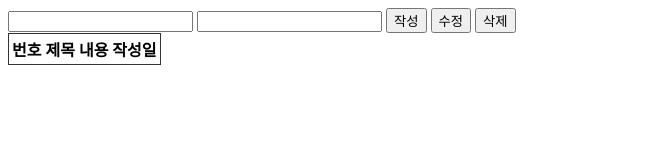
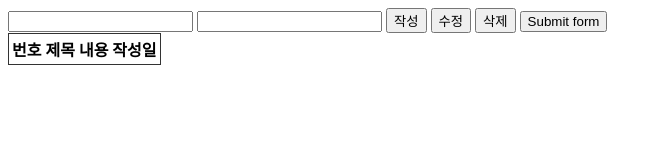
Before and after one commit to tkdlxm457/javascript_crud, a plain HTML site: page index.html in a window 1280 px wide. Shown: the whole page, without its empty margins (0-662 px from the left). Drawn offline with Linux system fonts and the light colour scheme; no server answers.

Commit message:
add read

```diff
--- a/index.html
+++ b/index.html
@@ -10,12 +10,13 @@
 </head>
 
 <body>
-    <form id="myForm" name="myform">
+    <form id="myForm" name="myForm" action="/http://localhost:3000/board">
         <input id="title" name="title" type="text" value=" "/>
         <input id="description" name="description" type="text" value=" "/>
         <button id="SAVE">작성</button>
         <button id="UPDATE">수정</button>
         <button id="DELETE">삭제</button>
+        <input type="button" onclick="myFunction()" value="Submit form">
     </form>
 
 
--- a/index.js
+++ b/index.js
@@ -46,6 +46,9 @@ xhr.onreadystatechange = function (e) {
 
 };
 
+// let initEventListener = () => {
+// let myForm = document.getElementById('myForm')
+// myForm.onsubmit
 // xhr.open('POST', 'http://localhost:3000/board');
 // xhr.setRequestHeader('Content-type', 'application/json');
 // xhr.send(JSON.stringify({title: '6666', description: '6666', conplete: true
@@ -60,3 +63,8 @@ xhr.onreadystatechange = function (e) {
 //         console.log("error!");
 //     }
 // }
+// }
+
+function myFunction() {
+    document.getElementById("myForm").submit();
+  }
```
